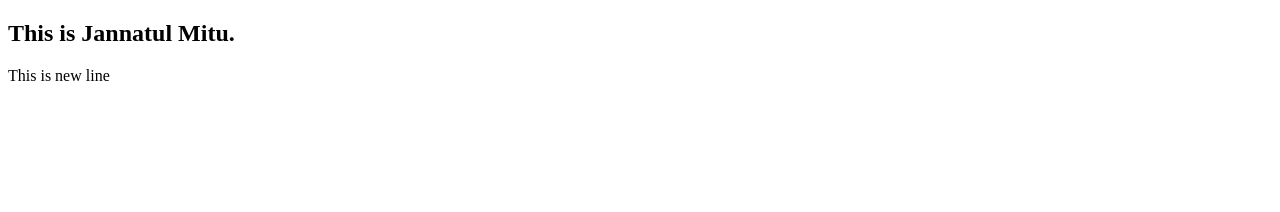
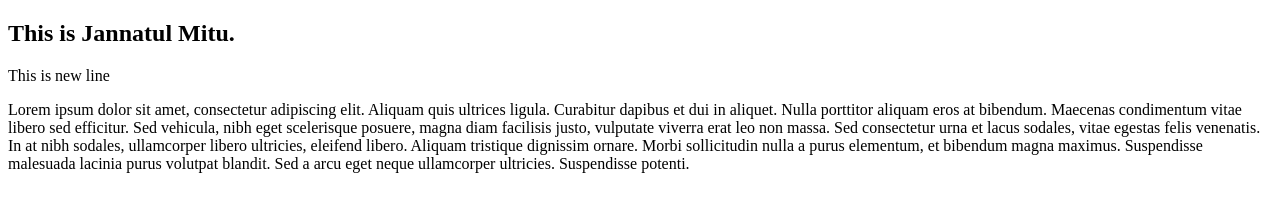
Before and after one commit to JannatulFardaus849/github-first, a plain HTML site: page index.html in a window 1280 px wide. Drawn offline with Linux system fonts and the light colour scheme.

Commit message:
p commant added

```diff
--- a/index.html
+++ b/index.html
@@ -8,6 +8,12 @@
 <body>
     <h2>This is Jannatul Mitu.</h2>
     <p>This is new line</p>
-    <p></p>
+    <p>Lorem ipsum dolor sit amet, consectetur adipiscing elit.
+         Aliquam quis ultrices ligula. Curabitur dapibus et dui in aliquet.
+         Nulla porttitor aliquam eros at bibendum. Maecenas condimentum vitae libero sed efficitur.
+         Sed vehicula, nibh eget scelerisque posuere, magna diam facilisis justo, vulputate viverra erat leo non massa.
+         Sed consectetur urna et lacus sodales, vitae egestas felis venenatis. In at nibh sodales, ullamcorper libero ultricies,
+         eleifend libero. Aliquam tristique dignissim ornare. Morbi sollicitudin nulla a purus elementum, et bibendum magna maximus.
+        Suspendisse malesuada lacinia purus volutpat blandit. Sed a arcu eget neque ullamcorper ultricies. Suspendisse potenti.</p>
 </body>
 </html>
```
